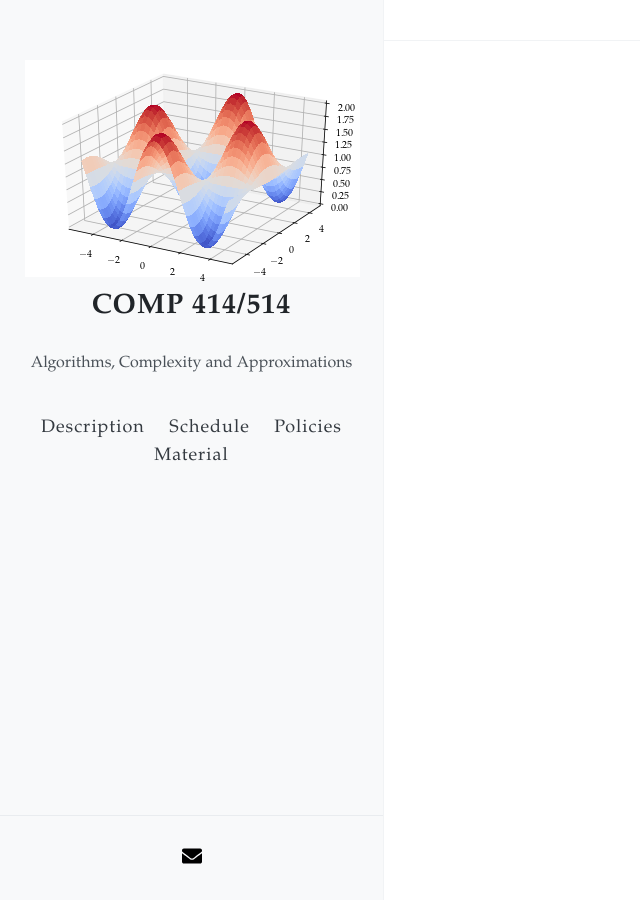
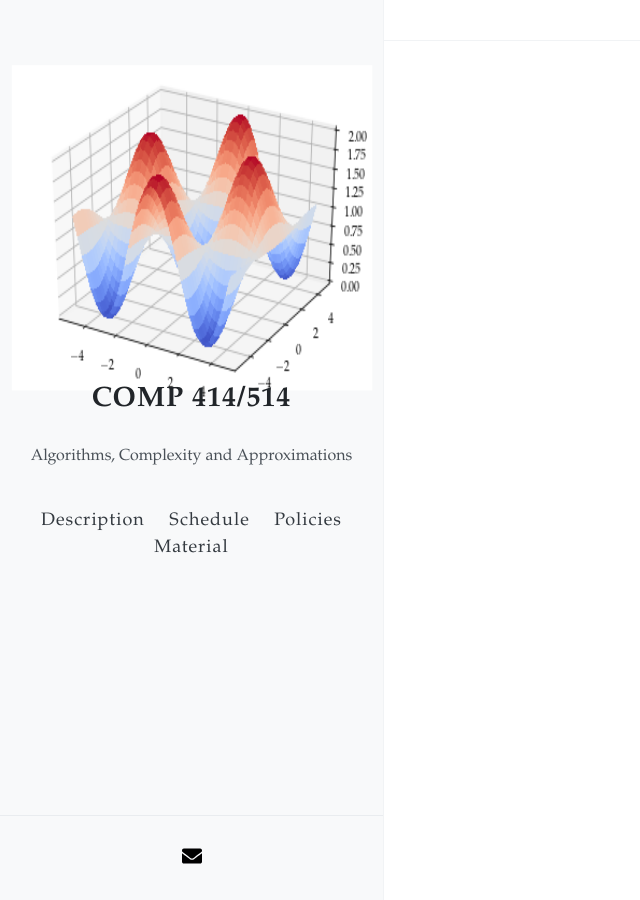
Before and after one commit to akyrillidis/comp414-514, a Jekyll site: the page built from index.md, in a window 1280 px wide. Shown: the whole page, without its empty margins (0-640 px from the left). Built offline with Jekyll 4.4.1, drawn with Linux system fonts in a browser that asks for light colours; nearby versions of some CDN libraries.

Commit message:
Update nav.html

```diff
--- a/_includes/nav.html
+++ b/_includes/nav.html
@@ -2,7 +2,7 @@
   <header class="sidebar clearfix">
     <div class="site-info">
       {% if site.avatar %}
-        <a href="{{ site.baseurl }}/" class="site-avatar"><img src="{{ site.avatar }}" width="356" height="238" /></a>
+        <a href="{{ site.baseurl }}/" class="site-avatar"><img src="{{ site.avatar }}" width="534" height="357" /></a>
       {% endif %}
       <h1 class="site-name"><a href="{{ site.baseurl }}/">{{ site.name }}</a></h1>
       <p class="site-description">{{ site.description }}</p>
```
